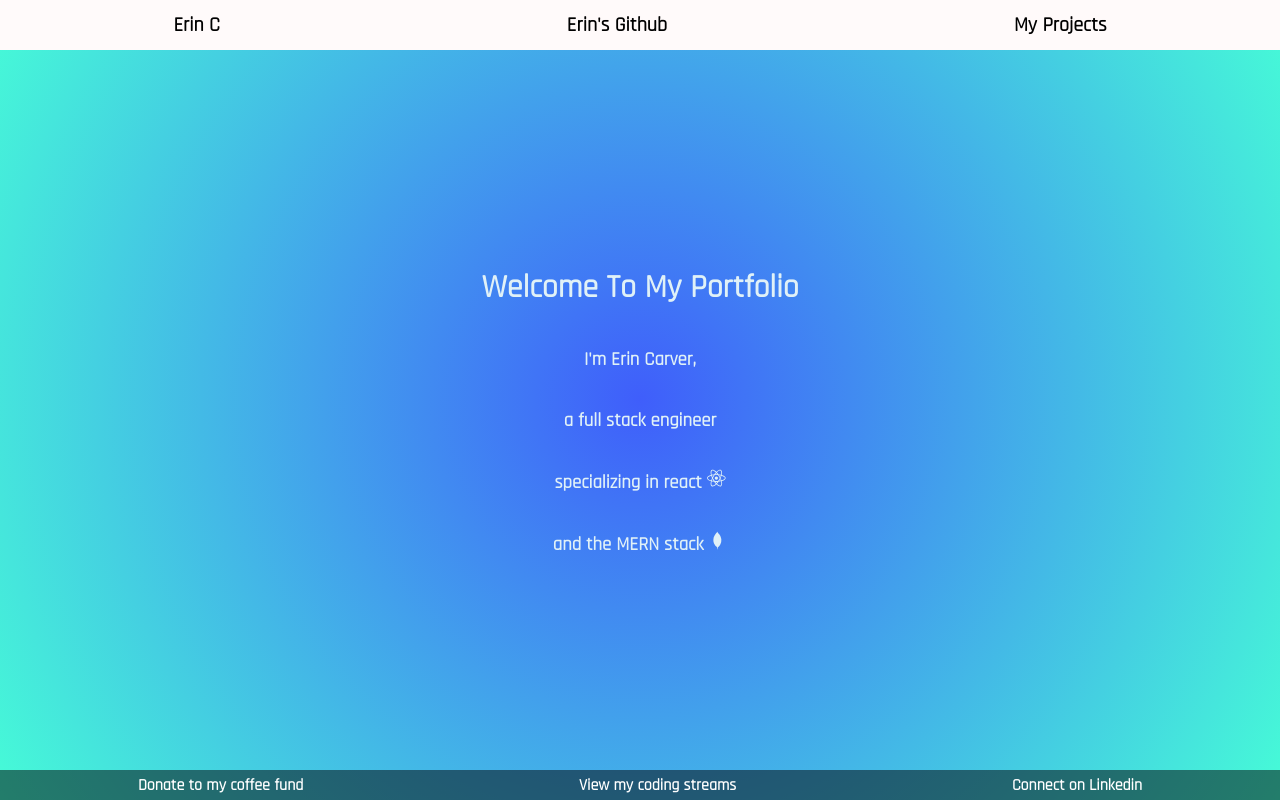
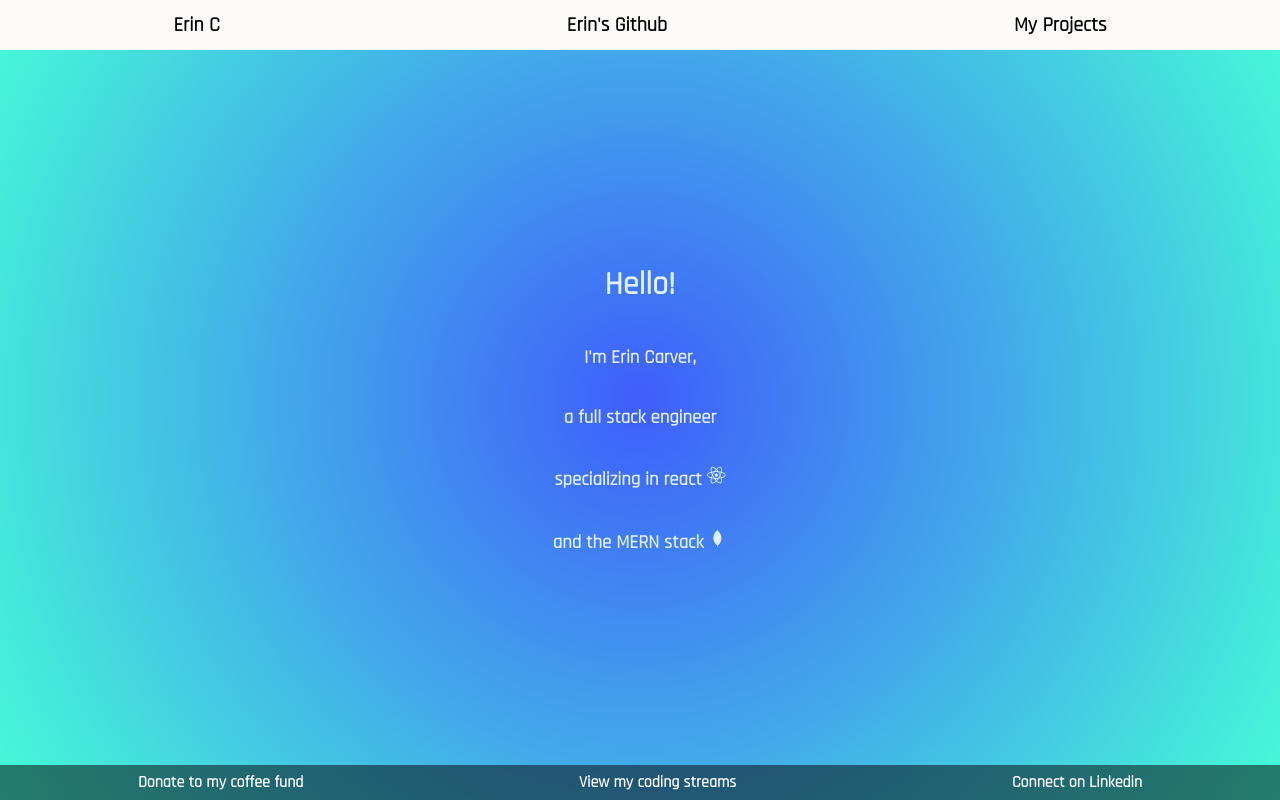
Before and after one commit to agcarvr/portfolio-site, a React (Create React App) app: page /#/ in a window 1280 px wide. Built offline with nearby package versions, Linux system fonts and the light colour scheme.

Commit message:
added mild css adjustments

```diff
--- a/src/Components/Footer/footer.module.css
+++ b/src/Components/Footer/footer.module.css
@@ -2,7 +2,7 @@
     display: flex;
     justify-content: space-around;
     align-items: center;
-    height: 30px;
+    height: 35px;
     width: 100vw;
     background-color: rgba(0,0,0,.5);
 }
--- a/src/Components/HomePage/homepage.module.css
+++ b/src/Components/HomePage/homepage.module.css
@@ -1,22 +1,25 @@
 .homebody{
     font-family: 'Rajdhani';
-    height: calc(100vh - 80px);
+    height: calc(100vh - 85px);
     display: flex;
     flex-direction: column;
-    justify-content: space-around;
-    align-items: center;
+    justify-content: center;
+    align-items: space-around;
     color: rgb(224, 241, 247);
 }
 
 
 .textbody{
-    text-align: center;
     display: flex;
     flex-direction: column;
-    justify-content: space-around;
-    align-items: center;
+    justify-content: center;
+    align-items: space-around;
 }
 
-.reacticon{
-    position: relative;
+@media screen and (max-width: 700px){
+    .header{
+        text-align: center;
+        position: relative;
+        right: 1vw
+    }
 }
--- a/src/Components/HomePage/index.js
+++ b/src/Components/HomePage/index.js
@@ -6,7 +6,7 @@ export default function HomePage(){
     return (
         <div className={styles.homebody}>
             <center className={styles.textbody}>
-            <h1>Welcome To My Portfolio</h1>
+            <h1 className={styles.header}>Hello!</h1>
             <h3>I'm Erin Carver,</h3>
             <h3>a full stack engineer</h3>
             <h3 className={styles.reactstring}> specializing in react {<GrReactjs className={styles.reacticon}/>}</h3>
--- a/src/Components/ImageSlider/slider.module.css
+++ b/src/Components/ImageSlider/slider.module.css
@@ -1,6 +1,6 @@
 .slider{
     position: relative;
-    height: calc(100vh - 80px);
+    height: calc(100vh - 85px);
     display: flex;
     flex-direction: column;
     justify-content: center;
@@ -57,6 +57,8 @@
 
 .description{
     background-color: whitesmoke;
+    display: flex;
+    align-items: center;
     color: Black;
     text-align: center;
     padding: 40px;
@@ -67,10 +69,10 @@
 
 @media screen and (min-width: 1000px){
     .description{
-        width: 76vw;
+        width: 70vw;
     }
     .image{
-        width: 80vw;
+        width: 75vw;
     }
     .rightarrow{
         position: absolute;
@@ -83,3 +85,14 @@
         left: 250px;
     }
 }
+
+@media screen and (max-height: 600px) {
+    .description{
+        height: 15px;
+        width: 62vw;
+    }
+    .image{
+        height: 50vh;
+        width: 70vw;
+    }
+}
```
